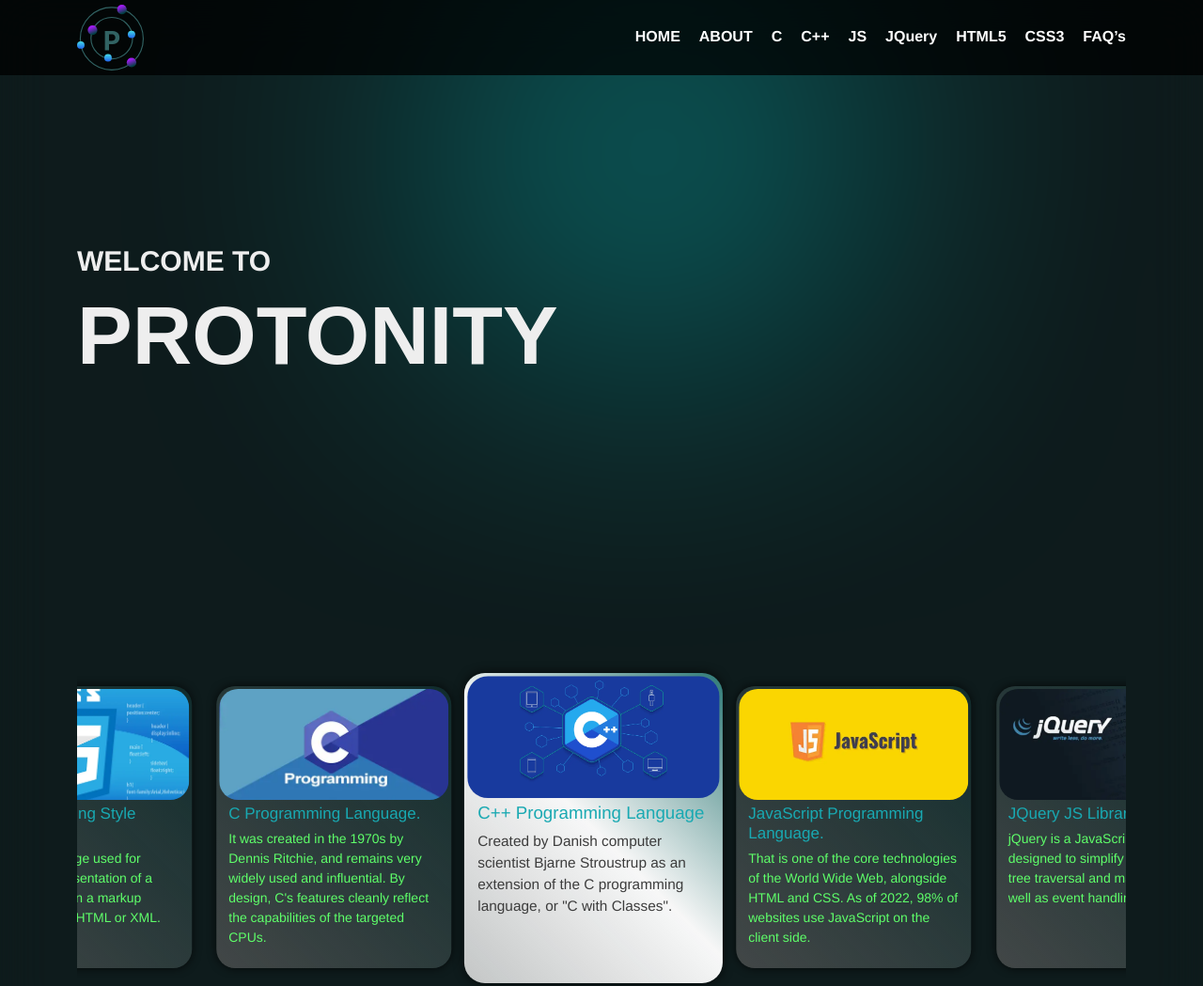
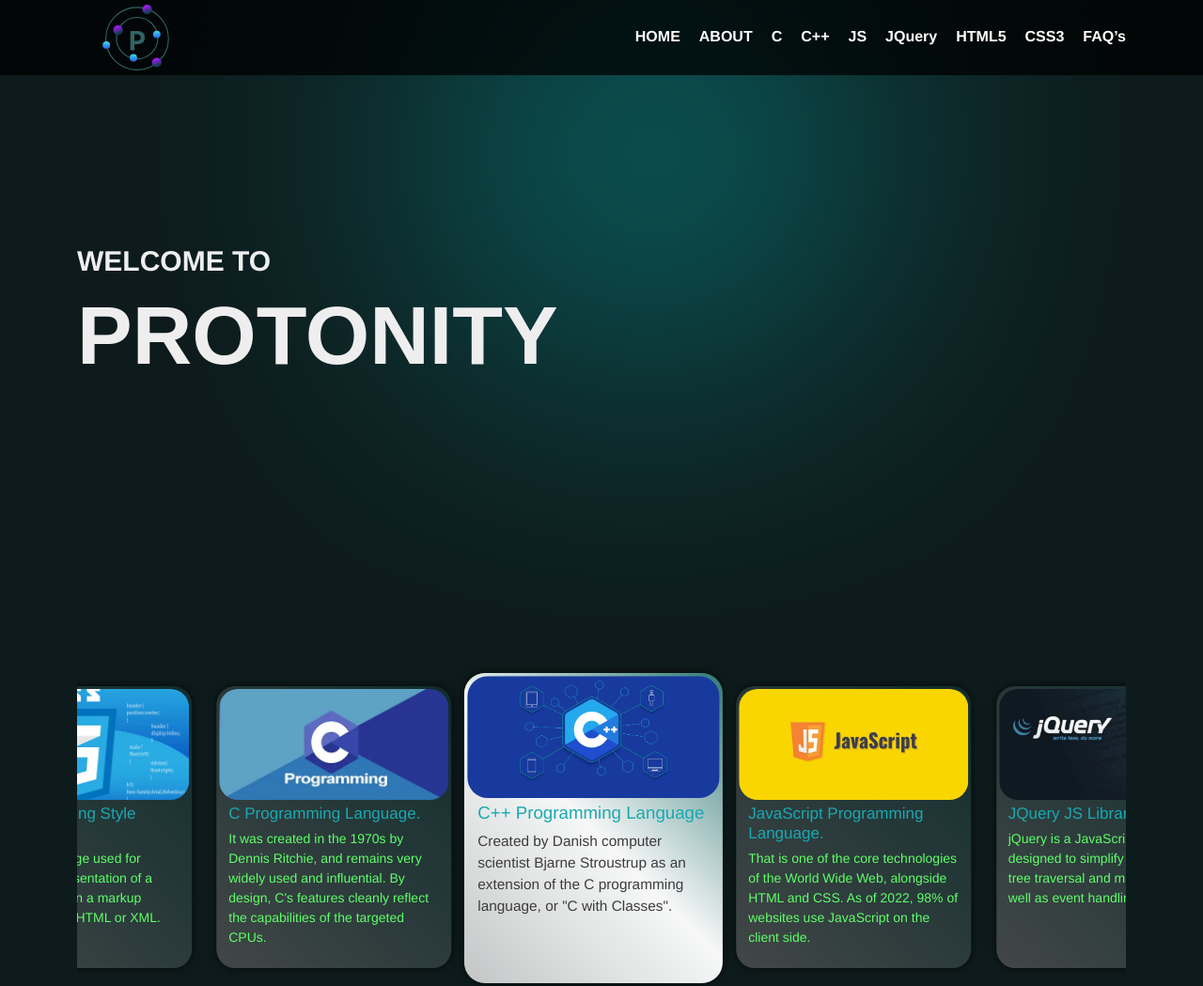
Before and after one commit to nitinramrathod/learnwithnitin, a plain HTML site: page index.html in a window 1280 px wide. Shown: the top 1049 px of the page at 94% size. Drawn offline with nearby package versions, Linux system fonts and the light colour scheme.

Commit message:
logo added

```diff
--- a/index.html
+++ b/index.html
@@ -36,8 +36,44 @@
 
                             <a href="#" class="logo">
                                 <!-- <h2>PROTONITY</h2> -->
-                                <img src="/images/protonity.svg" class="brand" alt="Protonity Logo">
-
+                                <!-- <img src="/images/protonity.svg" class="brand" alt="Protonity Logo"> -->
+                                <svg  class="brand" width="125" height="124" viewBox="0 0 125 124" fill="none" xmlns="http://www.w3.org/2000/svg">
+                                    <circle cx="65" cy="63" r="39" stroke="#316363" stroke-width="2"/>
+                                    <circle cx="65" cy="64" r="59" stroke="#316363" stroke-width="2"/>
+                                    <path d="M52.1605 86V49.6364H66.5071C69.2652 49.6364 71.6148 50.1631 73.5561 51.2166C75.4974 52.2583 76.977 53.7083 77.995 55.5668C79.0249 57.4134 79.5398 59.544 79.5398 61.9588C79.5398 64.3736 79.0189 66.5043 77.9773 68.3509C76.9356 70.1974 75.4264 71.6357 73.4496 72.6655C71.4846 73.6953 69.1054 74.2102 66.3118 74.2102H57.1676V68.049H65.0689C66.5485 68.049 67.7678 67.7945 68.7266 67.2855C69.6972 66.7647 70.4193 66.0485 70.8928 65.1371C71.3781 64.2138 71.6207 63.1544 71.6207 61.9588C71.6207 60.7514 71.3781 59.6979 70.8928 58.7983C70.4193 57.8868 69.6972 57.1825 68.7266 56.6854C67.7559 56.1764 66.5249 55.9219 65.0334 55.9219H59.8487V86H52.1605Z" fill="#316363"/>
+                                    <circle cx="7" cy="76" r="7" fill="url(#paint0_linear_31_16)"/>
+                                    <circle cx="102" cy="56" r="7" fill="url(#paint1_linear_31_16)"/>
+                                    <circle cx="58" cy="100" r="7" fill="url(#paint2_linear_31_16)"/>
+                                    <circle cx="29" cy="48" r="9" fill="url(#paint3_linear_31_16)"/>
+                                    <circle cx="102" cy="109" r="9" fill="url(#paint4_linear_31_16)"/>
+                                    <circle cx="84" cy="9" r="9" fill="url(#paint5_linear_31_16)"/>
+                                    <defs>
+                                    <linearGradient id="paint0_linear_31_16" x1="7" y1="69" x2="7" y2="83" gradientUnits="userSpaceOnUse">
+                                    <stop stop-color="#45DDE7"/>
+                                    <stop offset="1" stop-color="#226AF8" stop-opacity="0.95"/>
+                                    </linearGradient>
+                                    <linearGradient id="paint1_linear_31_16" x1="102" y1="49" x2="102" y2="63" gradientUnits="userSpaceOnUse">
+                                    <stop stop-color="#45DDE7"/>
+                                    <stop offset="1" stop-color="#226AF8" stop-opacity="0.95"/>
+                                    </linearGradient>
+                                    <linearGradient id="paint2_linear_31_16" x1="58" y1="93" x2="58" y2="107" gradientUnits="userSpaceOnUse">
+                                    <stop stop-color="#45DDE7"/>
+                                    <stop offset="1" stop-color="#226AF8" stop-opacity="0.95"/>
+                                    </linearGradient>
+                                    <linearGradient id="paint3_linear_31_16" x1="21.5" y1="44" x2="26.5" y2="57" gradientUnits="userSpaceOnUse">
+                                    <stop stop-color="#A21AF5"/>
+                                    <stop offset="1" stop-color="#004040"/>
+                                    </linearGradient>
+                                    <linearGradient id="paint4_linear_31_16" x1="94.5" y1="105" x2="99.5" y2="118" gradientUnits="userSpaceOnUse">
+                                    <stop stop-color="#A21AF5"/>
+                                    <stop offset="1" stop-color="#004040"/>
+                                    </linearGradient>
+                                    <linearGradient id="paint5_linear_31_16" x1="76.5" y1="5" x2="81.5" y2="18" gradientUnits="userSpaceOnUse">
+                                    <stop stop-color="#A21AF5"/>
+                                    <stop offset="1" stop-color="#004040"/>
+                                    </linearGradient>
+                                    </defs>
+                                    </svg>
                             </a>
                             <nav>
                                 <a href="#home">HOME</a>
```
